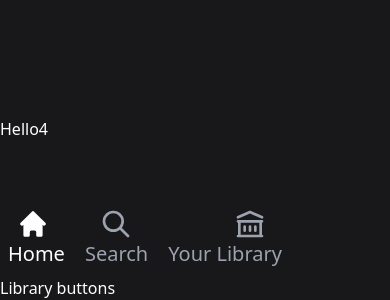
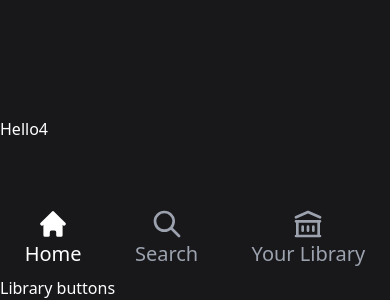
Before and after one commit to yuval9313/Bragi, a Vue app in the folder apps/bragi/: page / in a window 390 px wide. Shown: the part 544-844 px from the top of the page. Built offline with nearby package versions, Linux system fonts and the light colour scheme.

Commit message:
Fix small screen nav bar

```diff
--- a/apps/bragi/src/components/NavigationButtons.vue
+++ b/apps/bragi/src/components/NavigationButtons.vue
@@ -13,8 +13,8 @@ const changeSelection = (newSelection: string) => {
 };
 
 const navButtonClass =
-  'flex flex-col justify-center items-end sm:flex-row sm:items-center sm:justify-start text-xl mx-2 py-2 transition ease-in-out duration-500';
-const iconsClass = 'w-8 h-8 mr-4';
+  'flex flex-col sm:flex-row items-center sm:items-end sm:justify-start text-xl mx-2 py-2 transition ease-in-out duration-500';
+const iconsClass = 'w-8 h-8 sm:mr-4';
 
 const navClasses = (link: string) => {
   const isSelected = selection.value === link;
@@ -30,7 +30,7 @@ const navClasses = (link: string) => {
 </script>
 
 <template>
-  <div class="flex sm:flex-col gap-1">
+  <div class="flex sm:flex-col gap-1 justify-around">
     <router-link
       :class="navClasses('home')"
       to="/home"
```
